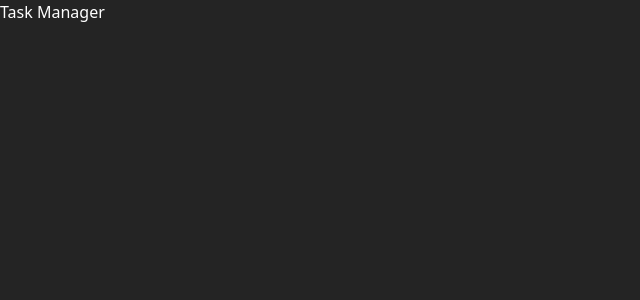
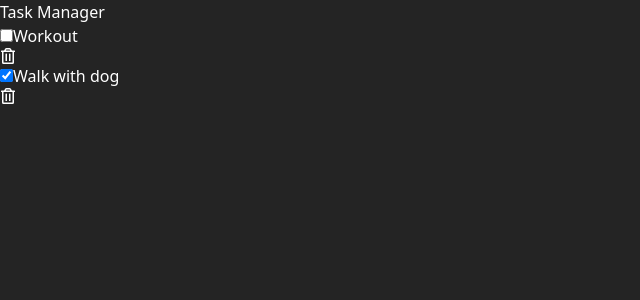
Before and after one commit to Vladimir-Bukhanov/Task-manager, a React (Vite) app: page / in a window 1280 px wide. Shown: the top 300 px of the page, without its empty margins (0-640 px from the left). Built offline with nearby package versions, Linux system fonts and the light colour scheme.

Commit message:
feat: add TaskList and TaskItem in app component

```diff
--- a/src/App.tsx
+++ b/src/App.tsx
@@ -1,13 +1,47 @@
+import { useState } from 'react'
+import TaskList from './components/TaskList'
+import type { ITask } from './types/task'
 
+const initialTasks: ITask[] = [
+  {
+    id: 1,
+    completed: false,
+    title: "Workout"
+  },
+  {
+    id: 2,
+    completed: true,
+    title: "Walk with dog"
+  }
+]
 
-function App() {
+export default function App() {
 
+  const [tasks, setTasks] = useState<ITask[]>(initialTasks)
+
+  const onDelete = (id: number) => {
+    setTasks(prev => prev.filter(task => (
+      task.id !== id
+    )))
+  }
+
+  const toggleCompleted = (id: number) => {
+    setTasks(prev => prev.map(task => (
+      task.id === id ? {...task, completed: !task.completed} : task
+    )))
+  }
 
   return (
-    <h1>
-     Task Manager
-    </h1>
+    <div>
+      <h1>
+        Task Manager
+      </h1>
+      <TaskList
+        tasks={tasks}
+        onDelete={onDelete}
+        toggleChange={toggleCompleted}
+
+      />
+    </div>
   )
 }
-
-export default App
--- a/src/components/TaskList.tsx
+++ b/src/components/TaskList.tsx
@@ -8,7 +8,8 @@ interface ITaskList {
 }
 
 export default function TaskList ({tasks, toggleChange, onDelete}: ITaskList) {
-	<div>
+	return (
+		<div>
 		{tasks.map(task => (
 			<TaskItem
 				key={task.id}
@@ -18,4 +19,5 @@ export default function TaskList ({tasks, toggleChange, onDelete}: ITaskList) {
 			/>
 		))}
 	</div>
+	)
 }
```
